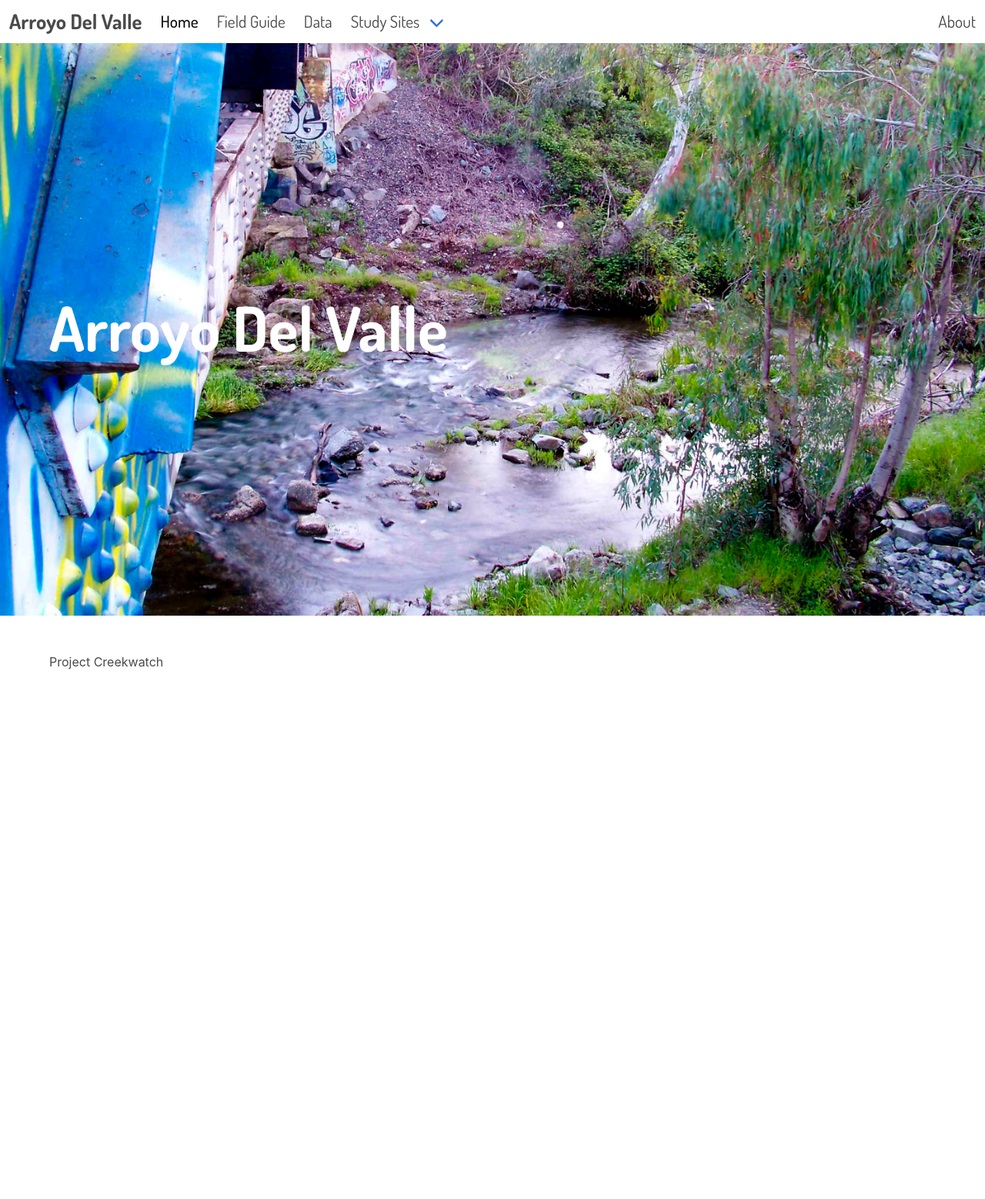
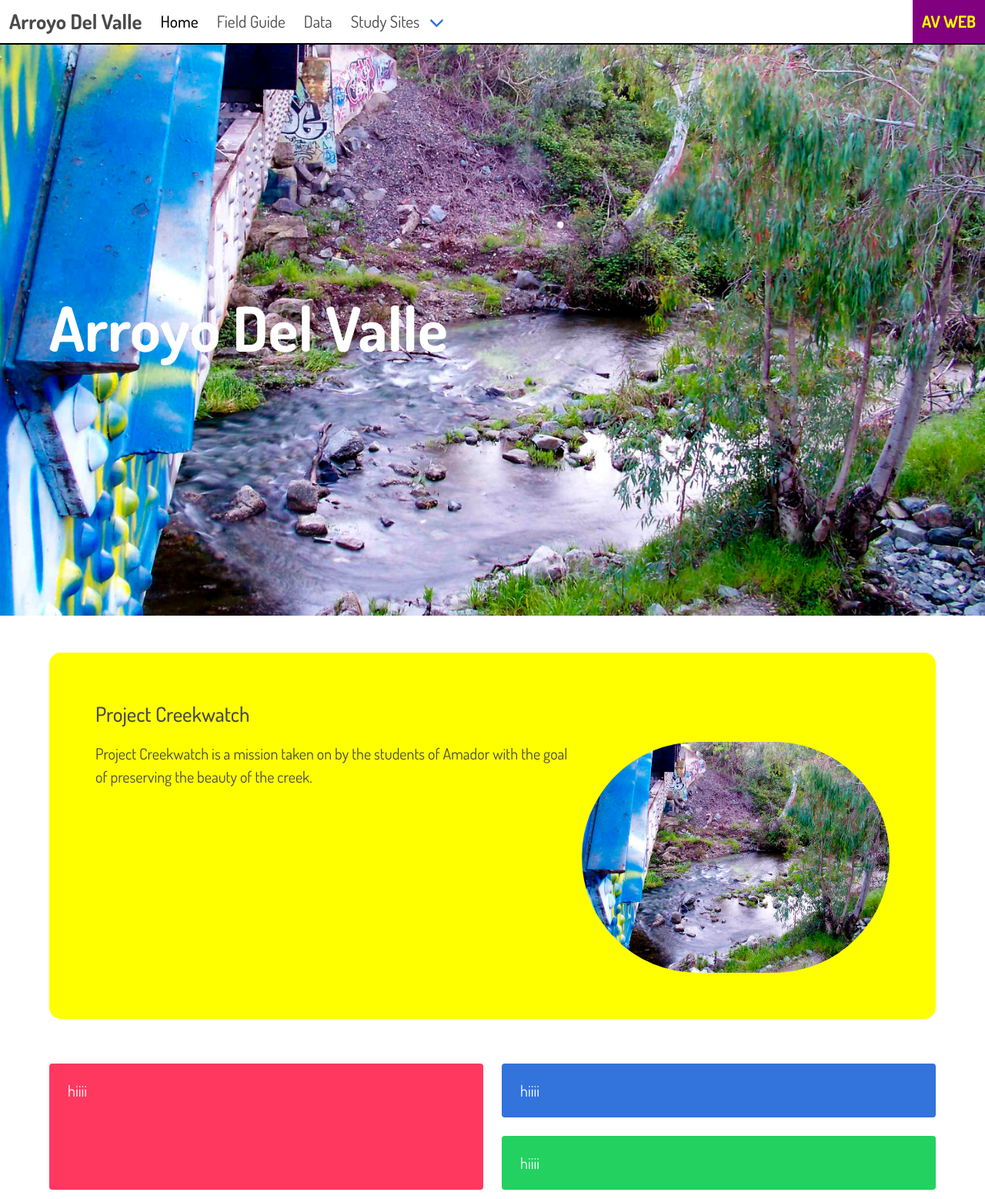
Before and after one commit to subatuba21/Creek, a PHP site: page /creekm.html in a window 1280 px wide. Shown: the whole page at 77% size. Before the commit the page ends 870 px from the top, so only its background shows below. Run offline with PHP 8.4, Linux system fonts and the light colour scheme; some libraries are stand-ins or nearby versions.

Commit message:
some js and tiles

```diff
--- a/creeke.css
+++ b/creeke.css
@@ -1,8 +1,11 @@
 /*creeke.css*/
-
+#navbar {
+  border-bottom: 2px black solid;
+}
 .normaltext {
   font-family: 'Dosis', sans-serif;
   font-weight: 400;
+  font-size: 15pt;
 }
 .herotext {
   font-family: 'Dosis', sans-serif;
@@ -32,3 +35,44 @@ a {
 #datades {
   margin-top: 30px;
 }
+h2 {
+  font-family: 'Dosis', sans-serif;
+  font-weight: 500;
+  font-size: 20pt;
+}
+#site1{
+  margin-top: 10px;
+}
+#site2{
+  background-color: blue
+}
+#site3{
+  background-color: green
+}
+#site4{
+  background-color: yellow
+}
+#pcwriting {
+  margin-top: 1em;
+}
+#gallery {
+  width: 400px;
+  height: 300px;
+}
+#pcw {
+  border-radius: 15px;
+  background-color: yellow;
+  padding: 60px;
+}
+#avweb {
+  color: yellow;
+  font-weight: bold;
+  background-color: purple;
+}
+#tiles {
+  margin-left: 10px;
+  margin-right: 10px;
+}
+#section1 {
+  margin-top: 10px;
+}
--- a/creekm.html
+++ b/creekm.html
@@ -12,7 +12,7 @@
     <script src="creekm.js" charset="utf-8"></script>
   </head>
   <body>
-    <nav class="navbar is-fixed-top" role="navigation" aria-label="main navigation">
+    <nav id="navbar" class="navbar is-fixed-top" role="navigation" aria-label="main navigation">
       <div class="navbar-brand">
         <div class="navbar-item logo">
           Arroyo Del Valle
@@ -50,9 +50,10 @@
       </div>
     </div>
       <div class="navbar-end navtext">
-        <a class="navbar-item">
-          About
+        <a href="https://www.amadorweb.club"id="avweb" class="navbar-item">
+            AV WEB
         </a>
+
       </div>
     </nav>
 
@@ -63,10 +64,38 @@
         </div>
       </div>
     </div>
-    <section id="pcw" class="section" >
-      <div class="container">
+    <section class="section" >
+      <div class="container" id="pcw">
         <h2>Project Creekwatch</h2>
+        <div id="pcwriting" class="media">
+          <div class="media-content normaltext">
+            Project Creekwatch is a mission taken on by the students of Amador with the goal of preserving
+            the beauty of the creek.
+          </div>
+          <div class="media-right">
+            <figure class="image">
+              <img id="gallery" class="is-rounded" src="arroyo-del-valle.jpg">
+            </figure>
+          </div>
+        </div>
       </div>
     </section>
+      <div id="section1" class="container">
+        <div class="tile is-ancestor normaltext">
+          <div class="tile is-parent is-6">
+            <div class="tile is-child notification is-danger">
+            hiiii
+            </div>
+          </div>
+          <div class="tile is-parent is-vertical is-6">
+            <div class="tile is-child notification is-link">
+            hiiii
+            </div>
+            <div class="tile is-child notification is-success">
+            hiiii
+            </div>
+          </div>
+        </div>
+      </div>
   </body>
 </html>
--- a/creekm.js
+++ b/creekm.js
@@ -0,0 +1,29 @@
+$(document).ready(function() {
+
+  if (document.title=="Arroyo Del Valle") {
+    var img = 1;
+    var gallery = setInterval(function() {
+      if (img==1) {
+        $('#gallery').attr('src', 'ducks.jpeg');
+        img=2;
+      }
+      else if (img==2) {
+        $('#gallery').attr('src', 'owl.jpeg');
+        img=3;
+      }
+      else if (img==3) {
+        $('#gallery').attr('src', 'fox.jpg');
+        img=4;
+      }
+      else if (img==4) {
+        $('#gallery').attr('src', 'man.jpeg');
+        img=5;
+      }
+      else if (img==5) {
+        $('#gallery').attr('src', 'arroyo-del-valle.jpg');
+        img=1;
+      }
+    }, 3000);
+
+  }
+});
```
Also changed, not shown: avweblogo.PNG (added), ducks.jpeg (added), man.jpeg (added), owl.jpeg (added), sites5-8.html (added), 1 other file.
